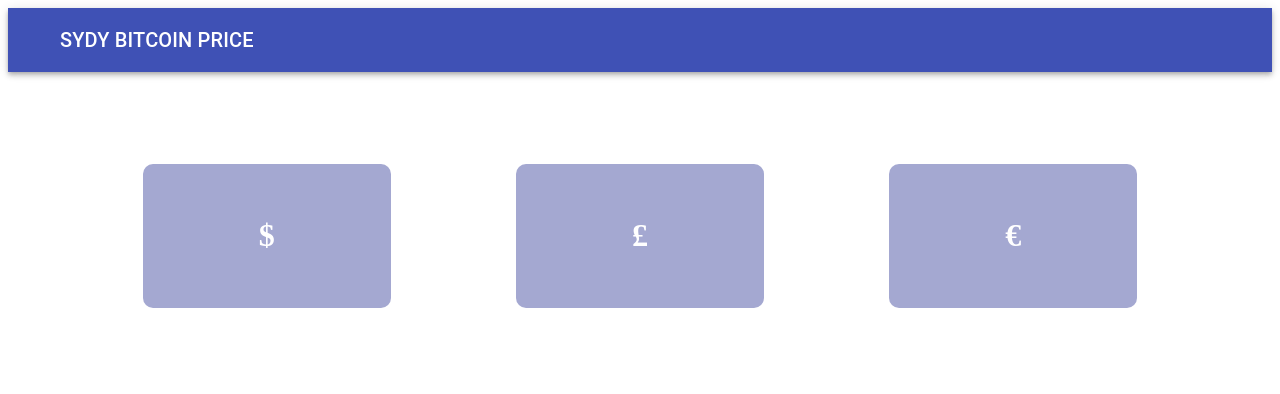
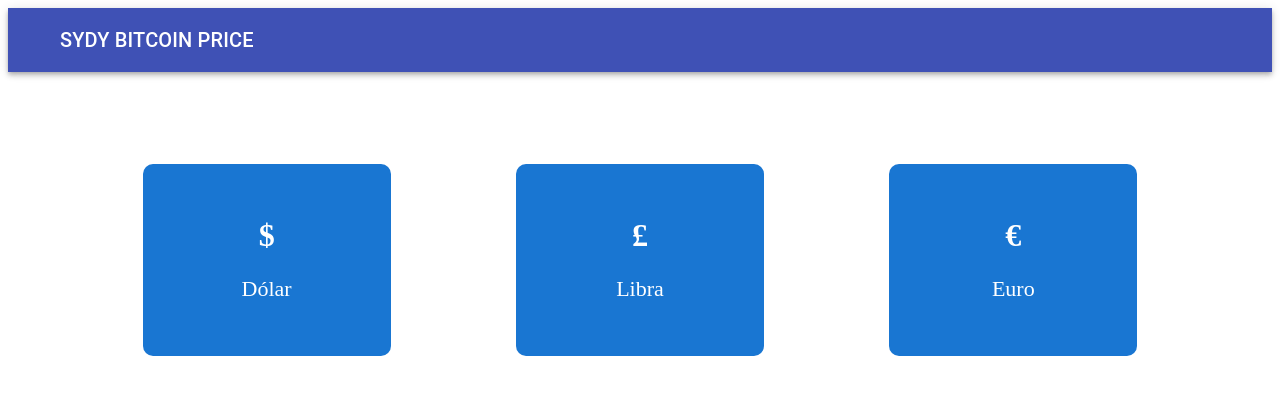
Before and after one commit to brunorenostro/sydy, a React (Create React App) app: page / in a window 1280 px wide. Shown: the top 394 px of the page. Built offline with nearby package versions, Linux system fonts and the light colour scheme; no server answers.

Commit message:
consumindo dados da API com nome moeda

```diff
--- a/src/pages/Dashboard/index.tsx
+++ b/src/pages/Dashboard/index.tsx
@@ -50,7 +50,7 @@ const Dashboard: React.FC = () => {
         getData();
 
 
-    });
+    }, []);
 
     return (<>
         <AppBar position="static">
@@ -66,9 +66,9 @@ const Dashboard: React.FC = () => {
         </AppBar>
         <Container>
             <CardContainer>
-                <Card><h1>$ {bitcoinBRL}</h1></Card>
-                <Card><h1>£ {bitcoinGBP}</h1></Card>
-                <Card><h1>€ {bitcoinEUR}</h1></Card>
+                <Card><h1>$ {bitcoinBRL}</h1><p>Dólar</p></Card>
+                <Card><h1>£ {bitcoinGBP}</h1><p>Libra</p></Card>
+                <Card><h1>€ {bitcoinEUR}</h1><p>Euro</p></Card>
             </CardContainer>
         </Container>
 
--- a/src/pages/Dashboard/styles.ts
+++ b/src/pages/Dashboard/styles.ts
@@ -30,7 +30,7 @@ export const Card = styled.div`
   position: relative;
   max-width: 262px;
   min-width:200px ;
-  background-color: #a4a8d1;
+  background-color: #1976D2;
   border-radius: 10px;
   padding: 32px 24px;
   margin: 12px;
@@ -43,4 +43,9 @@ h1{
   text-align:center;
 }
 
+p{
+  text-align:center;
+font-size:22px;
+}
+
 `;
```
Also changed, not shown: 1 other file (tests, documents, lock files or other folders).
